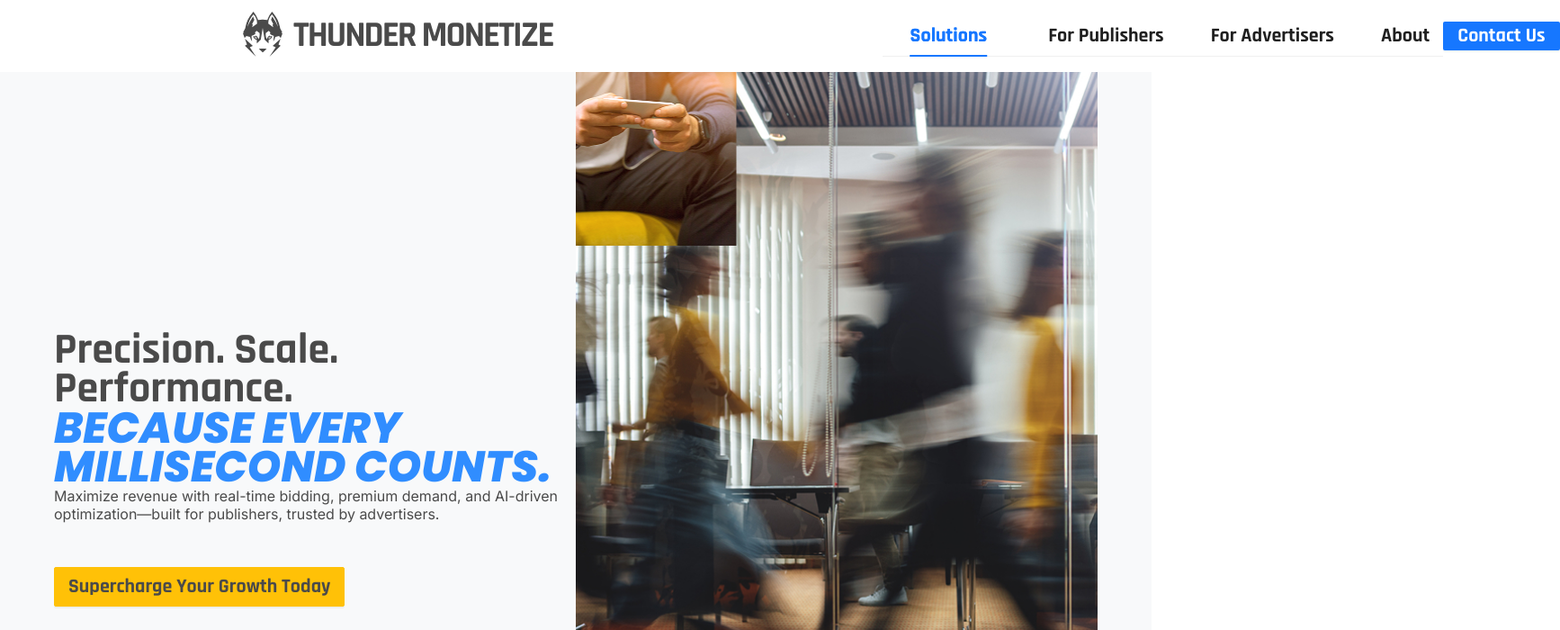
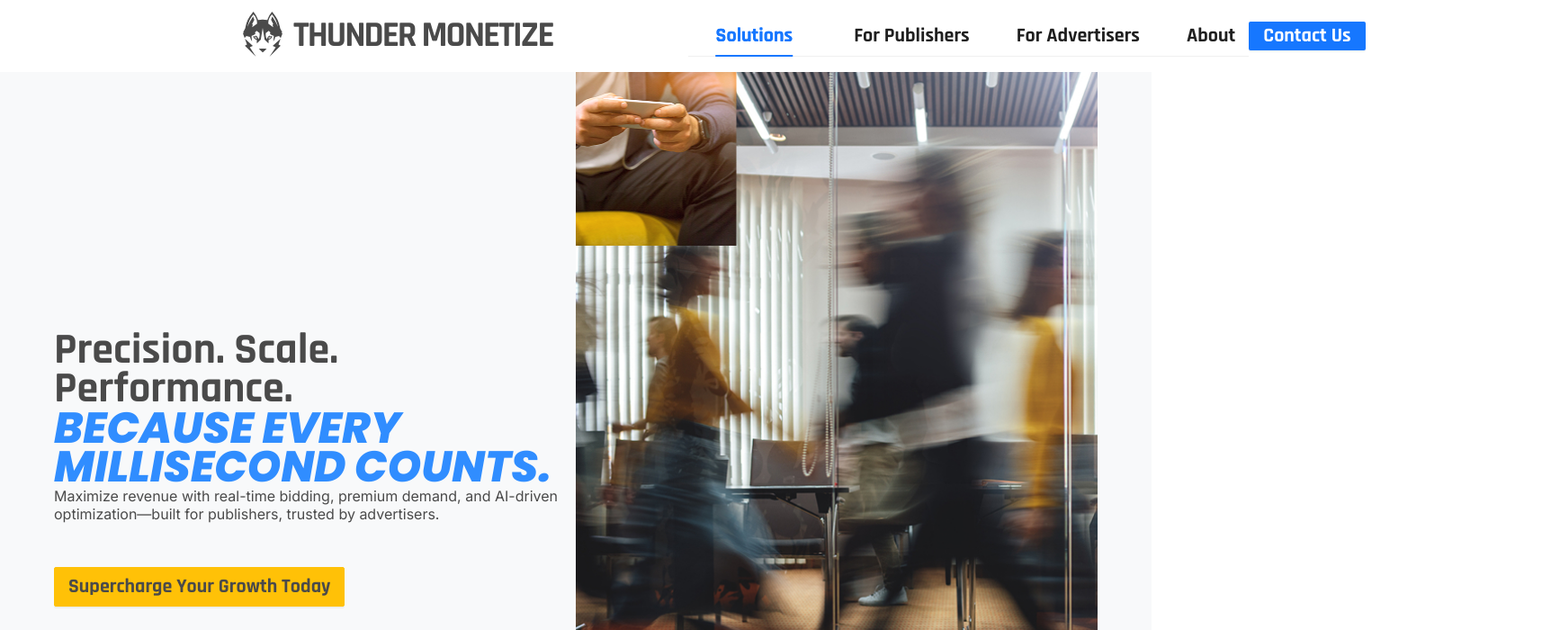
Before and after one commit to jwong65/vite-react-site, a React (Vite) app: page / in a window 1280 px wide. Shown: the top 700 px of the page at 90% size, 1734 px wide, since content can reach past the window. Built offline with nearby package versions, Linux system fonts and the light colour scheme.

Commit message:
Added changes back to redo tablet

```diff
--- a/src/components/navigation_header.css
+++ b/src/components/navigation_header.css
@@ -70,7 +70,7 @@
     align-items: center;
     height: 46px;
     position: relative;
-    margin-left: 366px;
+    margin-left: auto;
 }
 
 .navigation-tabs {
@@ -169,7 +169,7 @@
     }
 
     .nav-tabs-container {
-        margin-right: 150px;
+        margin-left: 150px;
     }
 
     .navigation-tabs .ant-tabs-nav-list {
```
